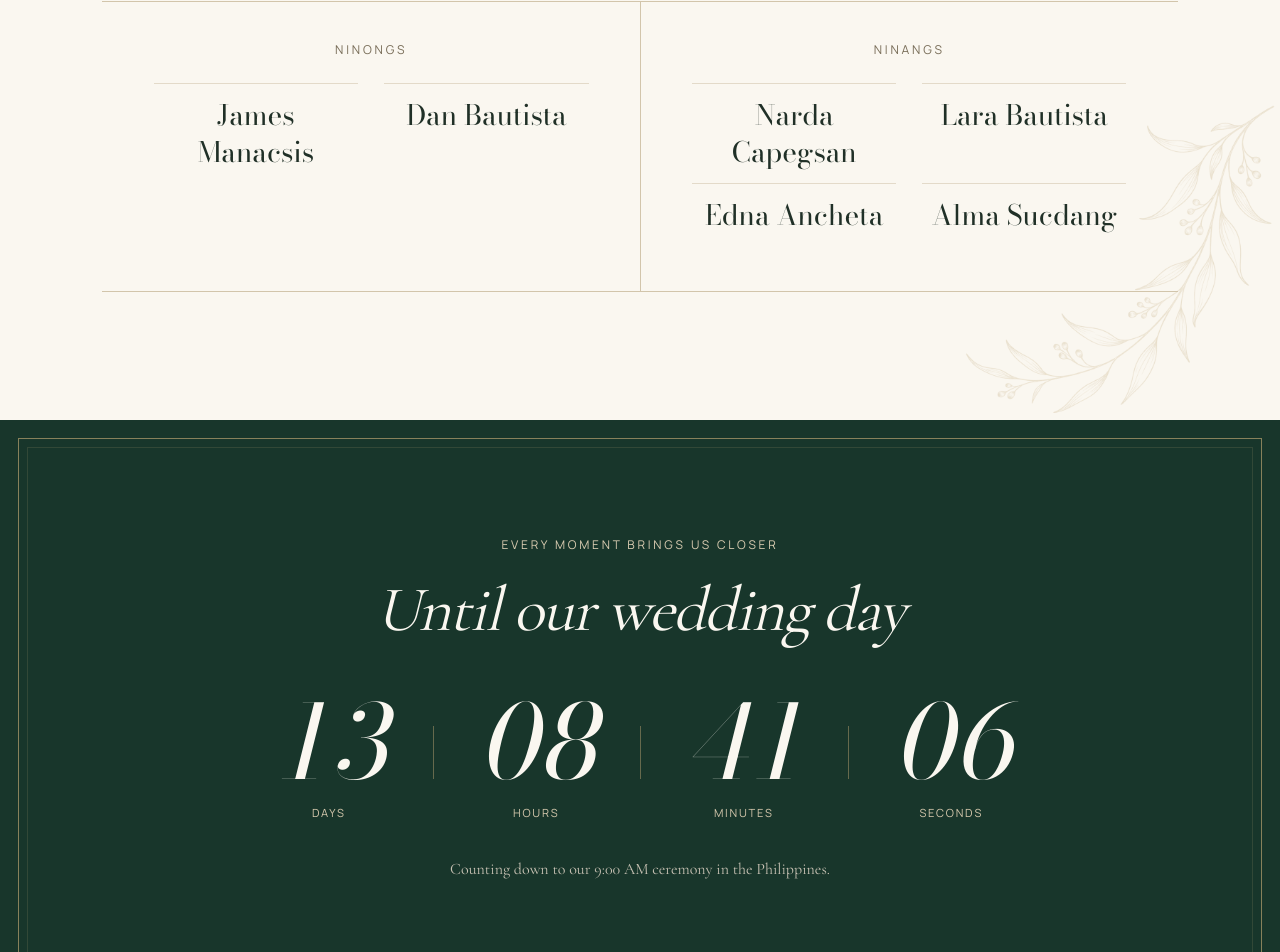
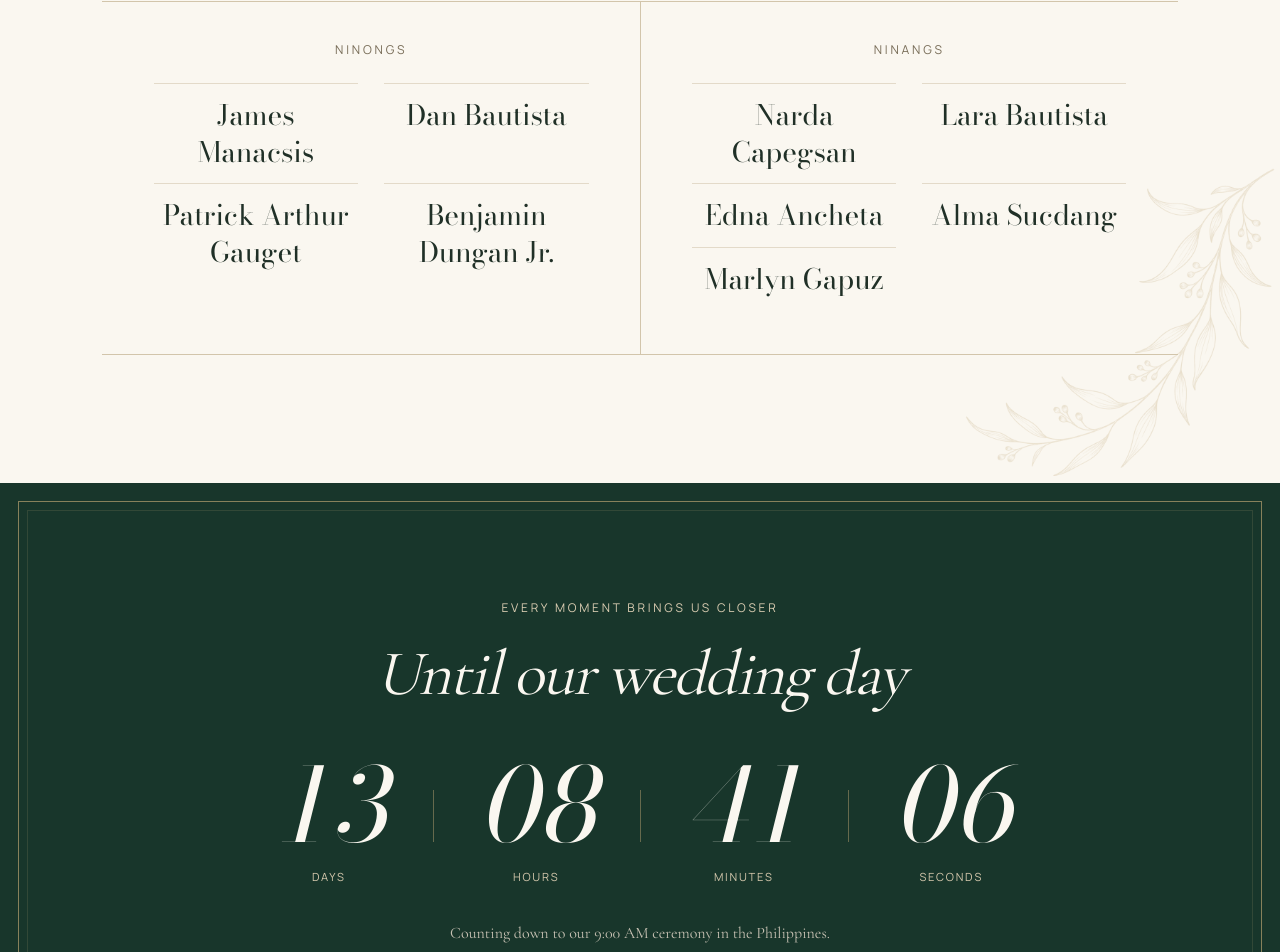
Before and after one commit to JKANG093021/wedding, a Next.js app: page / in a window 1280 px wide. Shown: the part 4301-5253 px from the top of the page. Built offline with nearby package versions, Linux system fonts and the light colour scheme.

Commit message:
Ninong and Ninang added

```diff
--- a/data/wedding.ts
+++ b/data/wedding.ts
@@ -50,8 +50,8 @@ export const wedding = {
     },
   },
   principalSponsors: {
-    ninongs: ["James Manacsis", "Dan Bautista"],
-    ninangs: ["Narda Capegsan", "Lara Bautista", "Edna Ancheta", "Alma Sucdang"],
+    ninongs: ["James Manacsis", "Dan Bautista", "Patrick Arthur Gauget", "Benjamin Dungan Jr."],
+    ninangs: ["Narda Capegsan", "Lara Bautista", "Edna Ancheta", "Alma Sucdang", "Marlyn Gapuz"],
   },
   gallery: [
     { src: "/images/couple.webp", alt: "John Rey and Christine Ericka in wedding attire", width: 1122, height: 1402, caption: "John Rey & Christine Ericka" },
```
